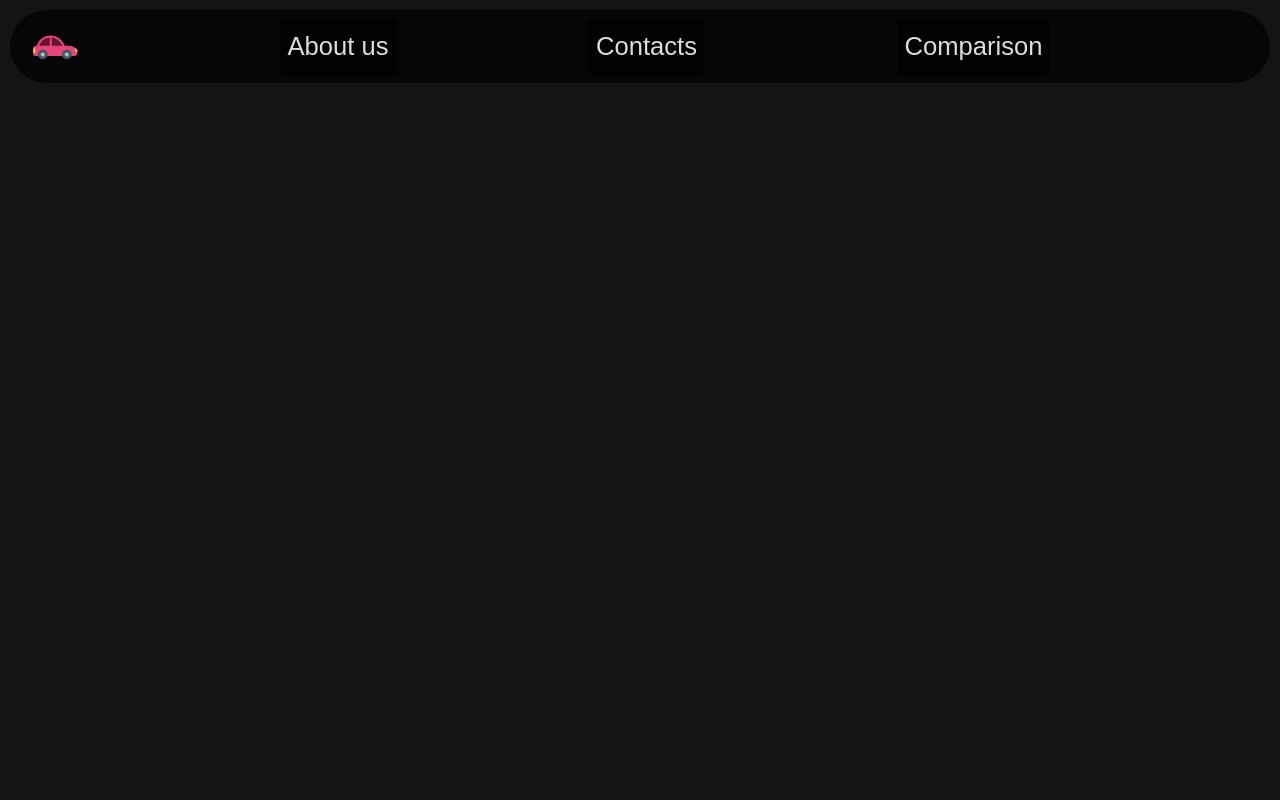
After one commit to Tucptak/Projekt-JDTP, a Flask app: page /contacts in a window 1280 px wide. The commit adds this page. Run offline with Flask 3, Linux system fonts and the light colour scheme.

Commit message:
Link na kontakty

```diff
--- a/main.py
+++ b/main.py
@@ -15,6 +15,11 @@ def about():
 def comparison():
 	return render_template("comparison.html")
 
+@app.route("/contacts")
+def contacts():
+	return render_template("contacts.html")
+
+
 
 if __name__ == "__main__":
 	app.run(debug=True)
--- a/templates/about.html
+++ b/templates/about.html
@@ -14,7 +14,7 @@
 			<a href="/" class="logo-a"><img src="/static/assets/logo.svg" alt="Logo" class="logo"></a>
 			<ul class="navlinks">
 				<li><a href="#">About us</a></li>
-				<li><a href="#">Contacts</a></li>
+				<li><a href="contacts">Contacts</a></li>
 				<li><a href="/comparison">Comparison</a></li>
 			</ul>
 		</nav>
--- a/templates/comparison.html
+++ b/templates/comparison.html
@@ -15,8 +15,8 @@
 			<a href="/" class="logo-a"><img src="/static/assets/logo.svg" alt="Logo" class="logo"></a>
 			<ul class="navlinks">
 				<li><a href="/about">About us</a></li>
-				<li><a href="#">Contacts</a></li>
-				<li><a href="/comparison">Comparison</a></li>
+				<li><a href="/contacts">Contacts</a></li>
+				<li><a href="#">Comparison</a></li>
 			</ul>
 		</nav>
 	</div>
--- /dev/null
+++ b/templates/contacts.html
@@ -0,0 +1,25 @@
+<!DOCTYPE html>
+<html lang="en">
+<head>
+	<meta charset="UTF-8">
+	<meta name="viewport" content="width=device-width, initial-scale=1.0">
+	<link rel="stylesheet" href="/static/css/navbar.css">
+	<link rel="stylesheet" href="/static/css/typography.css">
+	<link rel="stylesheet" href="/static/css/about/main.css">
+	<title>About</title>
+</head>
+<body>
+
+	<div class="nav-container">
+		<nav class="navbar">
+			<a href="/" class="logo-a"><img src="/static/assets/logo.svg" alt="Logo" class="logo"></a>
+			<ul class="navlinks">
+				<li><a href="/about">About us</a></li>
+				<li><a href="#">Contacts</a></li>
+				<li><a href="/comparison">Comparison</a></li>
+			</ul>
+		</nav>
+	</div>
+
+</body>
+</html>
```
